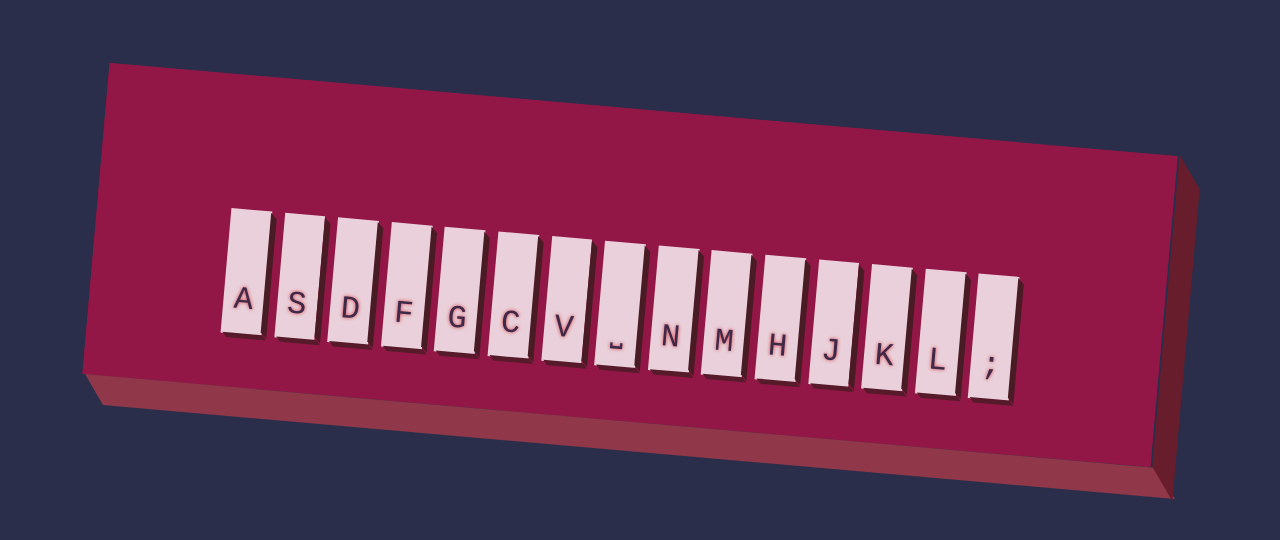
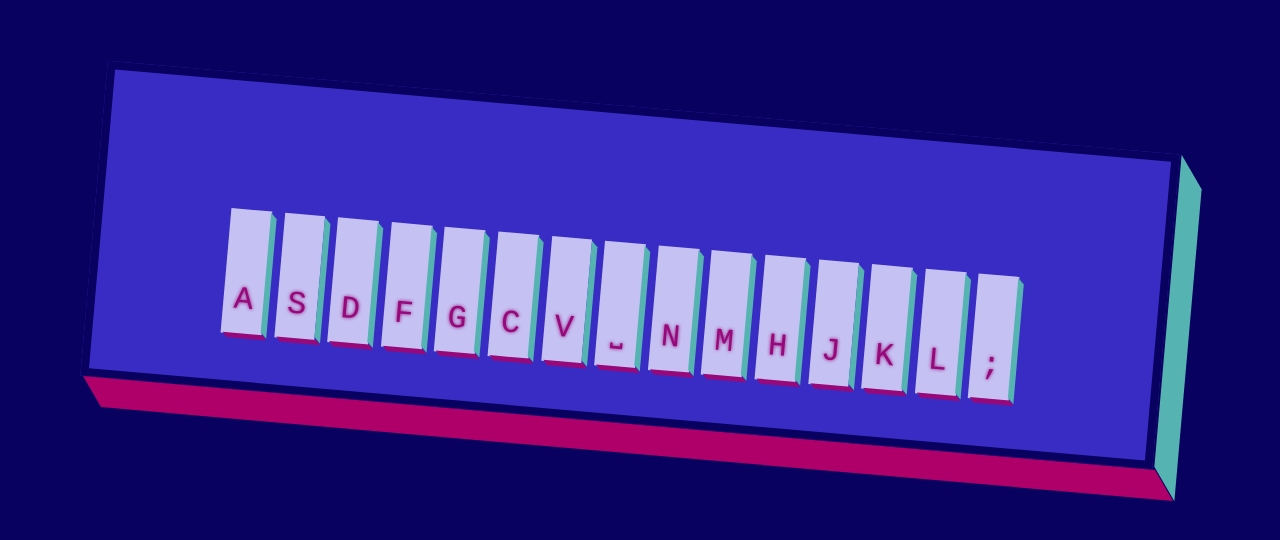
Before and after one commit to matte0DK/DrumKit, a plain HTML site: page index.html in a window 1280 px wide. Shown: the part 164-704 px from the top of the page. Drawn offline with Linux system fonts and the light colour scheme.

Commit message:
added funky colors

```diff
--- a/style.css
+++ b/style.css
@@ -1,7 +1,7 @@
 html {
     font-size: .5rem;
     font-weight: 100;
-    background: #2b2e4a;
+    background: #09015f;
     background-size: cover;
   }
 
@@ -38,10 +38,10 @@ html {
     align-items: center;
     justify-content: center;
 
-    background-color: #921746;
-    border: #921746;
+    background-color: #382cc4;
+    border: #09015f;
     border-style: solid;
-    border-width: 6px;
+    border-width: 8px;
   }
 
   .key-bottom {
@@ -50,7 +50,7 @@ html {
     min-height: 5px;
     transform: skew(40deg, 0deg);
 
-    background-color: #491b24;
+    background-color: #af0069;
   }
 
   .key-side {
@@ -59,7 +59,7 @@ html {
     min-height: 15rem;
     transform: skew(0deg, 45deg);
 
-    background-color: #491b24;
+    background-color: #55b3b1;
   }
 
   #piano-bottom {
@@ -67,7 +67,7 @@ html {
     width: 134rem;
     transform: skew(30deg, 5deg);
 
-    background-color: #903749;
+    background-color: #af0069;
   }
 
   #piano-side {
@@ -76,7 +76,7 @@ html {
     min-height: 39rem;
     transform: skew(-5deg, 60deg);
 
-    background-color: #681d2c;
+    background-color: #55b3b1;
   }
 
   .key {
@@ -91,19 +91,19 @@ html {
 
     font-family: Impact, Haettenschweiler, 'Arial Narrow Bold', sans-serif;
     font-size: .8rem;
-    color: #2b2e4a;
-    background: #ffffff;
-    border: .4rem none rgb(255, 196, 0);
-    text-shadow: 0 0 .5rem #e84545;
+    color: #af0069;
+    background: #e9e8ff;
+    border: .4rem none #09015f;
+    text-shadow: 0 0 .5rem #af0069;
     opacity: 80%;
   }
 
   .playing {
-    transform: scale(1.06);
-    color: #ffffff;
-    background-color: #2b2e4a;
+    transform: scale(1.03);
+    color:#55b3b1;
+    background-color: #09015f;
     background-blend-mode: overlay;
-    box-shadow: 0 0 1rem #903749;
+    box-shadow: 0 0 1rem #55b3b1;
   }
 
   kbd {
```
